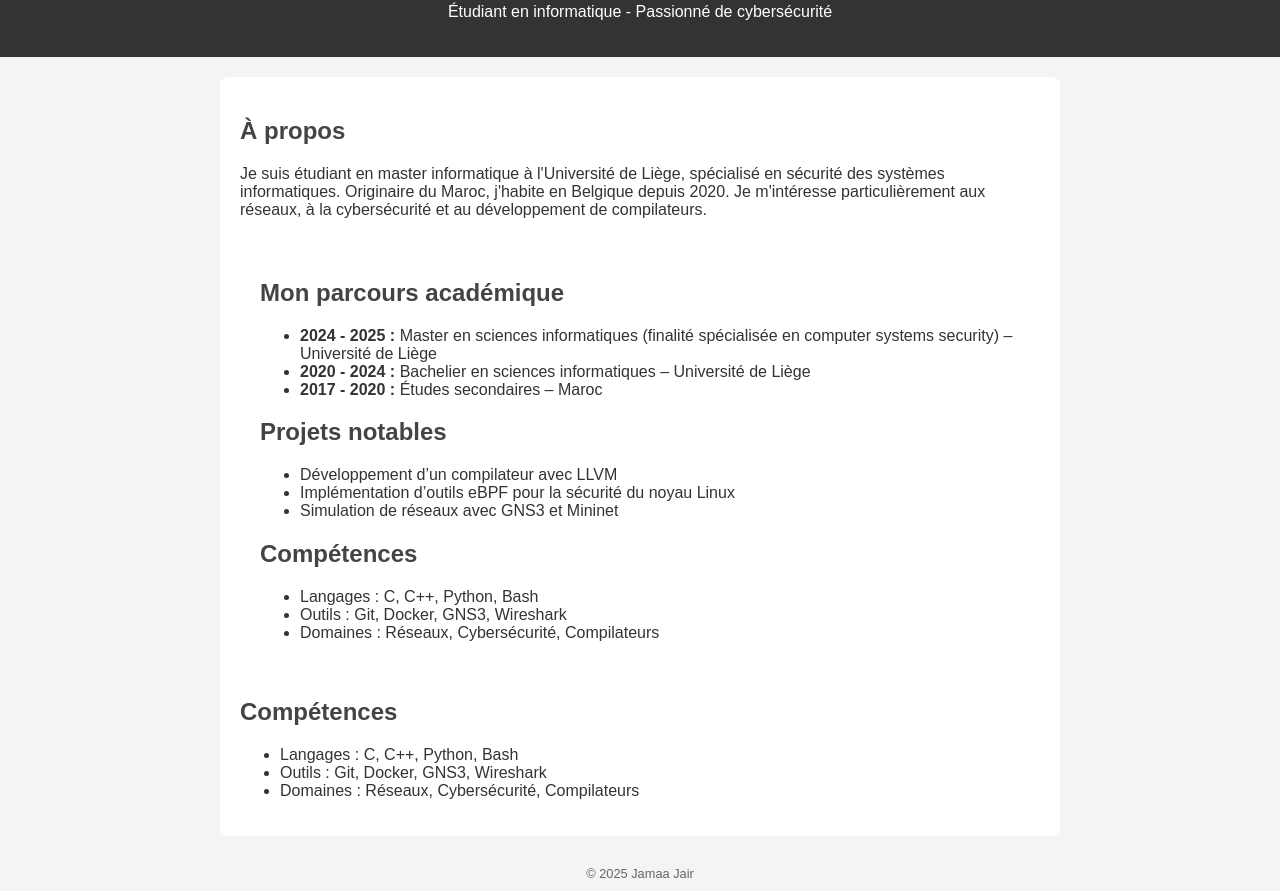
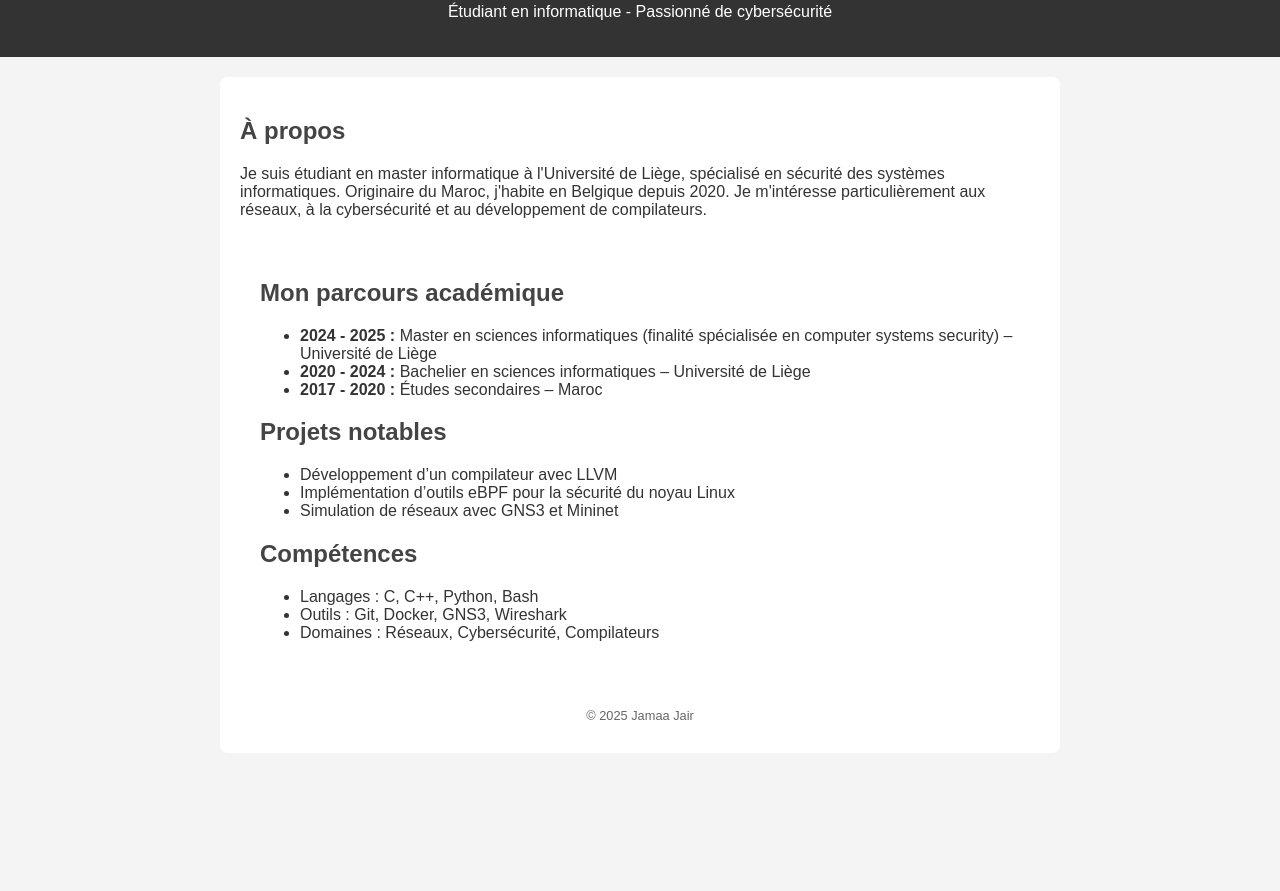
Before and after one commit to jamaajair/jamaajair.github.io, a plain HTML site: page index.html in a window 1280 px wide. Shown: the part 97-988 px from the top of the page. After the commit the page ends 870 px from the top, so only its background shows below. Drawn offline with Linux system fonts and the light colour scheme.

Commit message:
Update index.html

```diff
--- a/index.html
+++ b/index.html
@@ -51,18 +51,6 @@
     </ul>
   </section>
 </main>
-
-
-  <section>
-    <h2>Compétences</h2>
-    <ul>
-      <li>Langages : C, C++, Python, Bash</li>
-      <li>Outils : Git, Docker, GNS3, Wireshark</li>
-      <li>Domaines : Réseaux, Cybersécurité, Compilateurs</li>
-    </ul>
-  </section>
-</main>
-
 <footer>
   © 2025 Jamaa Jair
 </footer>
```
